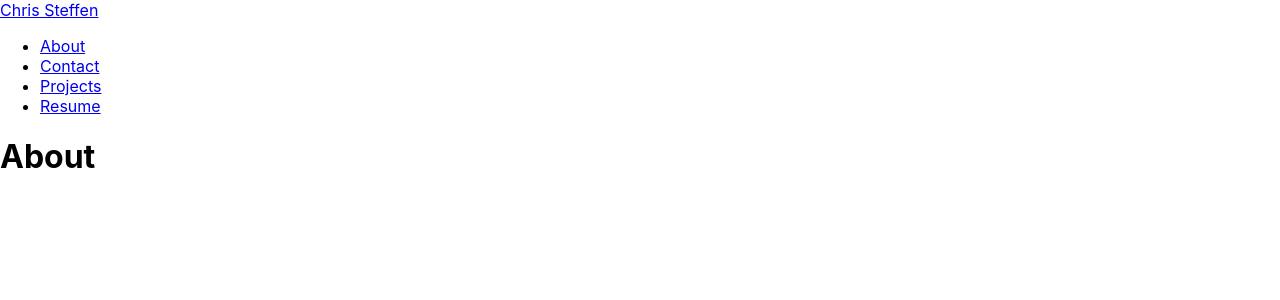
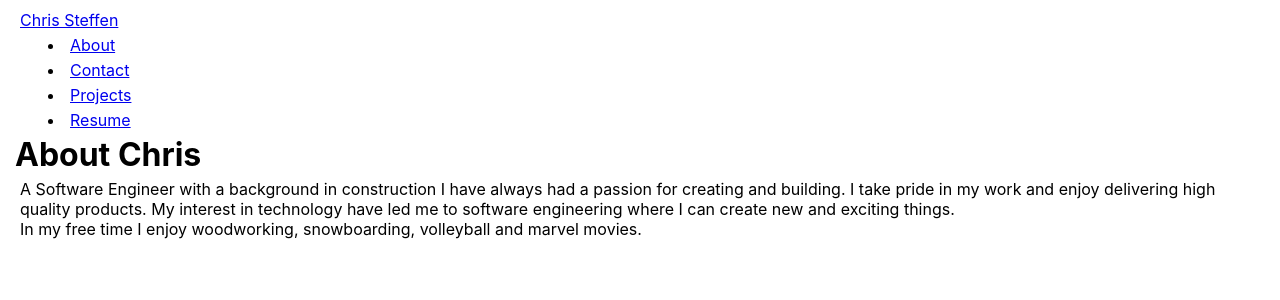
Before and after one commit to chrsteffen1/portfolio, a React (Create React App) app: page /about in a window 1280 px wide. Shown: the top 300 px of the page. Built offline with nearby package versions, Linux system fonts and the light colour scheme.

Commit message:
add contact links

```diff
--- a/src/pages/About.jsx
+++ /dev/null
@@ -1,7 +0,0 @@
-const About = () => {
-  return (
-    <h1>About</h1>
-  );
-}
-
-export default About;
--- /dev/null
+++ b/src/pages/About/About.jsx
@@ -0,0 +1,15 @@
+const About = () => {
+  return (
+    <>
+      <h1>About Chris</h1>
+      <div>
+        <p>A Software Engineer with a background in construction I have always had a passion for creating and building. I take pride in my work and enjoy delivering high quality products. My interest in technology have led me to software engineering where I can create new and exciting things.
+        <br />
+        In my free time I enjoy woodworking, snowboarding, volleyball and marvel movies. <br />
+        </p>
+      </div>
+    </>
+  );
+}
+
+export default About;
--- a/src/pages/Contact.jsx
+++ /dev/null
@@ -1,7 +0,0 @@
-const Contact = () => {
-  return (
-    <h1>Contact</h1>
-  );
-}
-
-export default Contact;
--- /dev/null
+++ b/src/pages/Contact/Contact.jsx
@@ -0,0 +1,16 @@
+const Contact = () => {
+  return (
+    <>
+      <h1>Contact</h1>
+      <div>
+        <p>Reach out if you'd liked to connect<a href="mailto:ChrisJSteffen@gmail.com ">email</a> <br />
+        Other links <br />
+        <a href="https://www.linkedin.com/in/chris-steffen1/" alt="" target='_blank' rel="noreferrer">linkedin</a>
+        <a href="https://github.com/chrsteffen1" alt='' target='_blank' rel="noreferrer">Github</a>
+        </p>
+      </div>
+    </>
+  );
+}
+
+export default Contact;
--- a/src/pages/Home/Home.jsx
+++ b/src/pages/Home/Home.jsx
@@ -5,6 +5,7 @@ const Home = () => {
   return (
     <>
       <h1>Chris Steffen</h1>
+      <h2>Software Engineer</h2>
       <img className={styles.image} src={Pic} alt="" />
     </>
   );
--- a/src/pages/Home/Home.module.css
+++ b/src/pages/Home/Home.module.css
@@ -1,4 +1,8 @@
+*{
+  margin: 5px
+}
 .image{
-  height: 80vh;
+  height: 60vh;
   width: auto;
+  border-radius: 25%;
 }
```
Also changed, not shown: src/App.js (+4 -4 lines), src/pages/Projects/Projects.jsx (renamed from src/pages/Projects.jsx), src/pages/Resume/Resume.jsx (renamed from src/pages/Resume.jsx).
